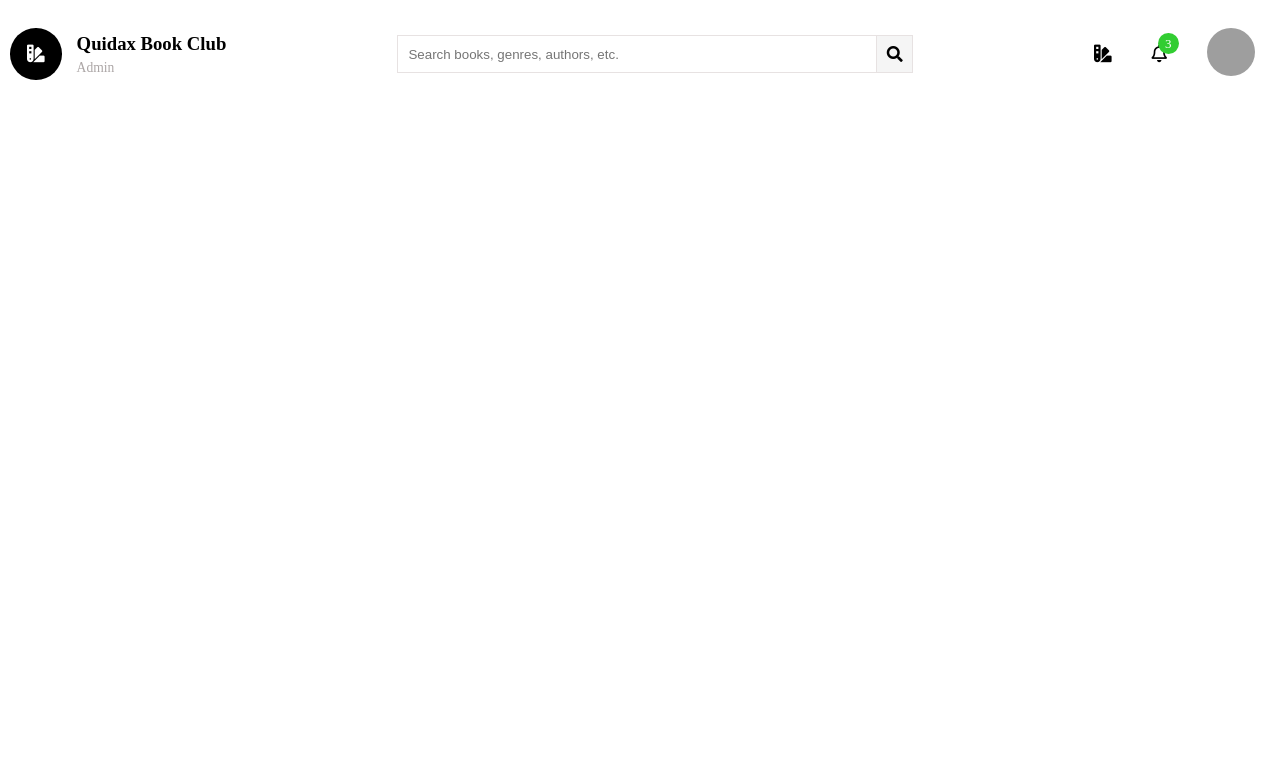
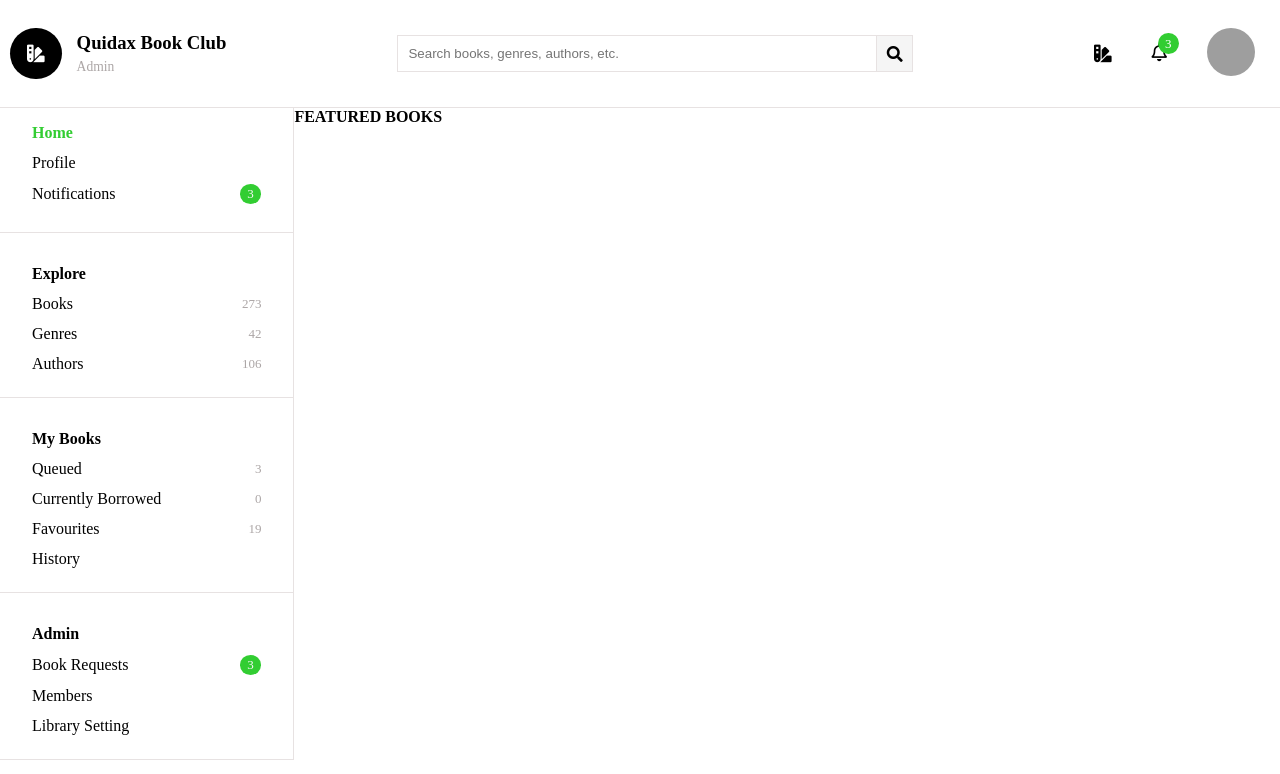
Before and after one commit to fegoworks/book-club, a plain HTML site: page index.html in a window 1280 px wide. Drawn offline with Linux system fonts and the light colour scheme; grey boxes are pictures that could not be loaded.

Commit message:
feat(sidebar): build and style component

```diff
--- a/index.html
+++ b/index.html
@@ -1,15 +1,20 @@
+<!-- @format -->
+
 <!DOCTYPE html>
 <html lang="en">
-
   <head>
-  <meta charset="UTF-8">
-  <meta name="viewport" content="width=device-width, initial-scale=1.0">
+    <meta charset="UTF-8" />
+    <meta name="viewport" content="width=device-width, initial-scale=1.0" />
     <title>Quidax Book Club</title>
-  <link rel="stylesheet" href="https://use.fontawesome.com/releases/v5.13.0/css/all.css">
-  <link rel="stylesheet" href="style.css">
+    <link
+      rel="stylesheet"
+      href="https://use.fontawesome.com/releases/v5.13.0/css/all.css"
+    />
+    <link rel="stylesheet" href="style.css" />
   </head>
 
   <body>
+    <!-- Header and NavBar -->
     <header>
       <section class="header-lt">
         <div class="circle_avatar">
@@ -21,25 +26,127 @@
         </div>
       </section>
       <section class="header-md">
-      <input type="search" name="" id="search" placeholder="Search books, genres, authors, etc.">
+        <input
+          type="search"
+          name=""
+          id="search"
+          placeholder="Search books, genres, authors, etc."
+        />
         <i class="fas fa-search"></i>
       </section>
       <section class="header-rt">
         <i class="fas fa-swatchbook"></i>
         <div>
           <i class="notif_wrapper far fa-bell">
-          <span class="notification">3</span>
+            <span class="notif_item">3</span>
           </i>
         </div>
         <div>
-        <img class="small_avatar" src="https://res.cloudinary.com/fego/image/upload/v1566565664/hng/fegggie_scbhf4.jpg"
-          alt="">
+          <img
+            class="small_avatar"
+            src="https://res.cloudinary.com/fego/image/upload/v1566565664/hng/fegggie_scbhf4.jpg"
+            alt=""
+          />
         </div>
       </section>
     </header>
+    <!-- Main Body -->
     <section class="main_body">
-
+      <!-- Sidebar -->
+      <aside class="sidebar_menu">
+        <div class="mini_sidebar">
+          <h4>Home</h4>
+          <ul class="side_items">
+            <li>
+              <p>Profile</p>
+            </li>
+            <li>
+              <p>Notifications</p>
+              <span class="notif_circle">3</span>
+            </li>
+          </ul>
+        </div>
+        <div>
+          <h4>Explore</h4>
+          <ul class="side_items">
+            <li>
+              <p>Books</p>
+              <span>273</span>
+            </li>
+            <li>
+              <p>Genres</p>
+              <span>42</span>
+            </li>
+            <li>
+              <p>Authors</p>
+              <span>106</span>
+            </li>
+          </ul>
+        </div>
+        <div>
+          <h4>My Books</h4>
+          <ul class="side_items">
+            <li>
+              <p>Queued</p>
+              <span>3</span>
+            </li>
+            <li>
+              <p>Currently Borrowed</p>
+              <span>0</span>
+            </li>
+            <li>
+              <p>Favourites</p>
+              <span>19</span>
+            </li>
+            <li>
+              <p>History</p>
+            </li>
+          </ul>
+        </div>
+        <div>
+          <h4>Admin</h4>
+          <ul class="side_items">
+            <li>
+              <p>Book Requests</p>
+              <span class="notif_circle">3</span>
+            </li>
+            <li>
+              <p>Members</p>
+            </li>
+            <li>
+              <p>Library Setting</p>
+            </li>
+          </ul>
+        </div>
+      </aside>
+      <section class="books_section">
+        <!-- Carousel -->
+        <section class="carousel_container">
+          <h4>FEATURED BOOKS</h4>
+          <div class="carousel">
+            <div class="carousel_item">
+              <img src="" alt="" />
+              <div class="book_details"></div>
+            </div>
+            <div class="carousel_item">
+              <img src="" alt="" />
+              <div class="book_details"></div>
+            </div>
+            <div class="carousel_item">
+              <img src="" alt="" />
+              <div class="book_details"></div>
+            </div>
+            <div class="carousel_item">
+              <img src="" alt="" />
+              <div class="book_details"></div>
+            </div>
+            <div class="carousel_item">
+              <img src="" alt="" />
+              <div class="book_details"></div>
+            </div>
+          </div>
+        </section>
+      </section>
     </section>
   </body>
-
 </html>
--- a/style.css
+++ b/style.css
@@ -1,3 +1,5 @@
+/** @format */
+
 * {
   box-sizing: border-box;
   margin: 0;
@@ -11,6 +13,7 @@ header {
   align-items: center;
   justify-content: space-between;
   height: 6.75rem;
+  border-bottom: rgb(231, 226, 226) solid 1px;
 }
 
 .header-lt,
@@ -59,7 +62,7 @@ header {
   position: relative;
 }
 
-.notification {
+.notif_item {
   position: absolute;
   background: limegreen;
   margin: 0 !important;
@@ -73,6 +76,53 @@ header {
   color: white;
   border-radius: 50%;
   text-align: center;
+}
+
+/* Main body */
+.main_body {
+  display: flex;
+}
+
+/* Sidebar section */
+.sidebar_menu {
+  flex-basis: 23%;
+}
+
+.side_items,
+.sidebar_menu h4 {
+  margin: 0 2rem;
+}
+
+.sidebar_menu div {
+  padding-top: 2rem;
+  padding-bottom: 0.75rem;
+  border-bottom: solid rgb(231, 226, 226) 1px;
+  border-right: solid rgb(231, 226, 226) 1px;
+}
+
+.mini_sidebar {
+  padding: 1rem 0 !important;
+}
+
+.mini_sidebar h4 {
+  color: limegreen;
+}
+
+.side_items li {
+  display: flex;
+  align-items: center;
+  justify-content: space-between;
+  margin: 0.75rem 0;
+}
+
+.side_items li span {
+  color: rgb(172, 166, 166);
+  font-size: small;
+  font-weight: 200;
+}
+/* Books section */
+.books {
+  flex-basis: 77%;
 }
 
 /* icons and logos */
@@ -89,6 +139,18 @@ header {
   display: inline-block;
   height: 3rem;
   width: 3rem;
+}
+
+.notif_circle {
+  border-radius: 50%;
+  font-size: small;
+  width: 1.35rem;
+  height: 1.25rem;
+  padding: 0.1rem;
+  background: limegreen;
+  color: whitesmoke !important;
+  line-height: normal;
+  text-align: center;
 }
 
 .search_logo {
```
Lines whose indentation alone changed are shown as unchanged.
